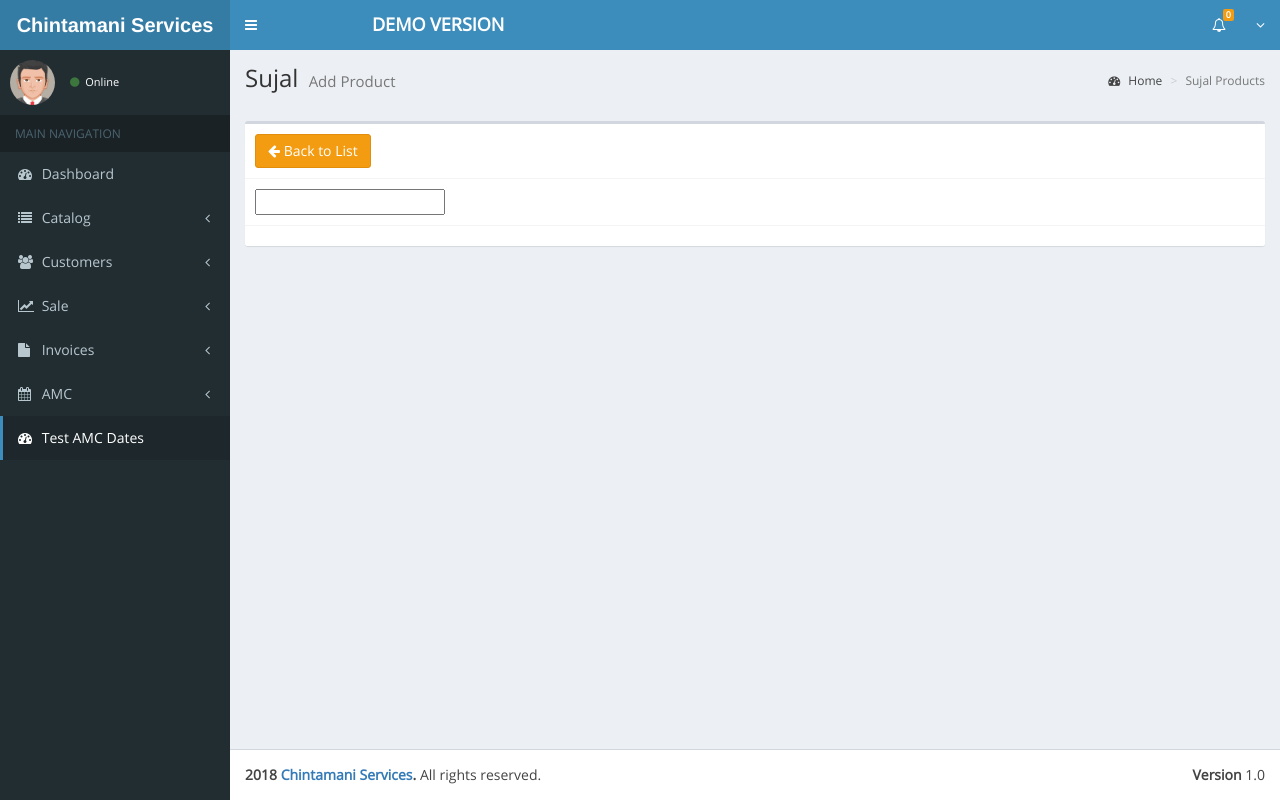
After one commit to DhairyashilN/csswtc, a CodeIgniter app: page /chintamani/index.php/welcome/test in a window 1280 px wide. The commit adds this page. Run offline with CodeIgniter, Linux system fonts and the light colour scheme; data that the repository does not hold is empty.

```diff
--- a/application/config/routes.php
+++ b/application/config/routes.php
@@ -50,6 +50,8 @@ defined('BASEPATH') OR exit('No direct script access allowed');
 |		my-controller/my-method	-> my_controller/my_method
 */
 $route['default_controller'] = 'welcome';
+// $route['test_amc_dates'] = 'Welcome/test';
+// $route['get_dates'] = 'Welcome/getAmcDate';
 /*Login and Dashboard Routes*/
 $route['login'] = 'LoginController/validate_login';
 $route['dashboard'] = 'LoginController/dashboard';
@@ -121,6 +123,7 @@ $route['save_non_sujal_invoice/(:num)'] = 'InvoiceController/update_invoice/$1';
 $route['view_non_sujal_invoice/(:num)'] = 'InvoiceController/show_invoice/$1';
 $route['generate_pdf/(:num)'] = 'InvoiceController/generate_pdf/$1';
 
+/*Settings Routes*/
 $route['invoice_prefix'] = 'SettingsController/index';
 $route['save_invoice_prefix'] = 'SettingsController/store';
 
--- a/application/controllers/Welcome.php
+++ b/application/controllers/Welcome.php
@@ -22,4 +22,16 @@ class Welcome extends CI_Controller {
 	{
 		$this->load->view('index');
 	}
+
+	public function test() {
+		$data['active_menu'] = 'test';
+		$this->load->view('test',$data);
+	}
+
+	public function getAmcDate() {
+		echo $next_amc_date = date("d-m-Y", strtotime("+3 months", strtotime($this->input->post('amc_date'))));
+		echo $next_amc_date1 = date("d-m-Y", strtotime("+3 months", strtotime($next_amc_date)));
+		echo $next_amc_date2 = date("d-m-Y", strtotime("+3 months", strtotime($next_amc_date1)));
+		echo $next_amc_date3 = date("d-m-Y", strtotime("+3 months", strtotime($next_amc_date2)));
+	}
 }
--- a/application/views/layout/sidebar.php
+++ b/application/views/layout/sidebar.php
@@ -26,6 +26,8 @@
         </a>
         <ul class="treeview-menu">
           <li><a href="<?php echo site_url('sujal_products'); ?>"><i class="fa fa-angle-double-right" aria-hidden="true"></i> Sujal Products</a></li>
+          <li><a href="<?php echo site_url('water_tank_types'); ?>"><i class="fa fa-angle-double-right" aria-hidden="true"></i> Water Tank Types</a></li>
+          <li><a href="<?php echo site_url('water_tanks'); ?>"><i class="fa fa-angle-double-right" aria-hidden="true"></i> Water Tanks</a></li>
         </ul>
       </li>
       <li class="treeview <?php if($active_menu == 'customers') { ?>active<?php } ?>">
@@ -79,6 +81,11 @@
           <li><a href="<?php echo site_url('non_sujals_amcs'); ?>"><i class="fa fa-angle-double-right" aria-hidden="true"></i> Other (Non Sujal) AMC</a></li>
         </ul>
       </li>
+      <li class="<?php if($active_menu == 'test') { ?> active <?php } ?>">
+        <a href="<?php echo site_url('test_amc_dates'); ?>">
+          <i class="fa fa-dashboard"></i> <span>Test AMC Dates</span>
+        </a>
+      </li>
       <!-- <li class="treeview <?php if($active_menu == 'settings') { ?>active<?php } ?>">
         <a href="#">
           <i class="fa fa-cogs" aria-hidden="true"></i>
--- /dev/null
+++ b/application/views/test.php
@@ -0,0 +1,80 @@
+<?php defined('BASEPATH') OR exit('No direct script access allowed'); ?>
+<!DOCTYPE html>
+<html lang="en">
+<head>
+	<meta charset="utf-8">
+	<meta http-equiv="X-UA-Compatible" content="IE=edge">
+	<title>Chintamani Services | Add Sujal Product</title>
+	<meta content="width=device-width, initial-scale=1, maximum-scale=1, user-scalable=no" name="viewport">
+	<link rel="stylesheet" href="<?php echo base_url();?>assets/css/bootstrap.min.css">
+	<link rel="stylesheet" href="<?php echo base_url();?>assets/css/AdminLTE.min.css">
+	<link rel="stylesheet" href="<?php echo base_url();?>assets/css/_all-skins.min.css">
+	<link rel="stylesheet" href="<?php echo base_url();?>assets/css/custom.css">
+	<link rel="stylesheet" href="<?php echo base_url();?>assets/icons/font-awesome/css/font-awesome.min.css">
+	<link rel="icon" href="<?php echo base_url();?>assets/icons/favicon.png">
+</head>
+<body class="hold-transition skin-blue sidebar-mini">
+	<div class="wrapper">
+		<?php $this->load->view('layout/header'); ?>
+		<?php $this->load->view('layout/sidebar'); ?>
+		<div class="content-wrapper">
+			<section class="content-header">
+				<h1>
+					Sujal
+					<small>Add Product</small>
+				</h1>
+				<ol class="breadcrumb">
+					<li><a href="#"><i class="fa fa-dashboard"></i> Home</a></li>
+					<li class="active">Sujal Products</li>
+				</ol>
+			</section>
+			<section class="message-box">
+				<?php if (validation_errors())
+				echo '<div class="alert alert-danger" role="alert">'.validation_errors().'</div>';
+				?>
+			</section>
+			<section class="content">
+				<div class="box">
+					<div class="box-header with-border">
+						<span class="box-title"><a href="<?php echo site_url('sujal_products'); ?>"><button class="btn btn-warning"><i class="fa fa-arrow-left" aria-hidden="true"></i> Back to List</button></a></span>
+					</div>
+					<div class="box-body">
+						<?php echo form_open('get_dates', array('method'=>'post','class'=>'form-horizontal','autocomplete'=>'off')); ?>
+						<div class="from-group">
+							<input type="text" name="date" id="date">
+						</div>
+					</div>
+					<div class="box-footer">
+					</div>
+					<?php form_close(); ?>
+				</div>
+			</section>
+		</div>
+		<?php $this->load->view('layout/footer'); ?>
+	</div><!-- /.wrapper -->
+	<script src="<?php echo base_url();?>assets/js/jquery.min.js"></script>
+	<script src="<?php echo base_url();?>assets/js/bootstrap.min.js"></script>
+	<script src="<?php echo base_url();?>assets/js/adminlte.min.js"></script>
+	<script type="text/javascript">
+		$('#date').on('change', function() {
+				var amc_date = $(this).val();
+				if (amc_date != '') {
+					$.post({
+						type : 'POST',
+						url  : '<?php echo site_url('get_dates'); ?>',
+						data : {amc_date:amc_date,<?php echo $this->security->get_csrf_token_name(); ?>:'<?php echo $this->security->get_csrf_hash();?>'},
+						success:function(data) {
+							var result = $.parseJSON(data);
+							if (result) {
+								// $('#next_amc_date').val(result.amc_date);
+								// $('#amc_reminder_date').val(result.amc_reminder_date);
+								alert(result.amc_date);
+								alert(result.amc_reminder_date);
+							}
+						}
+					});
+				}
+			});
+	</script>
+</body>
+</html>
```
